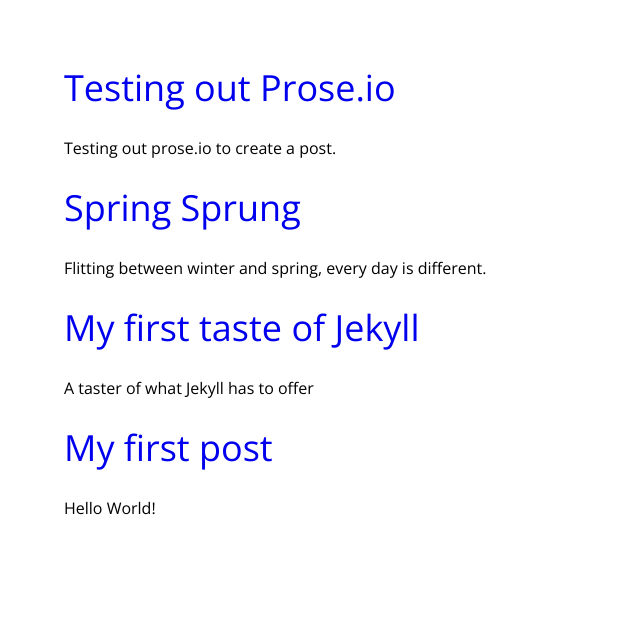
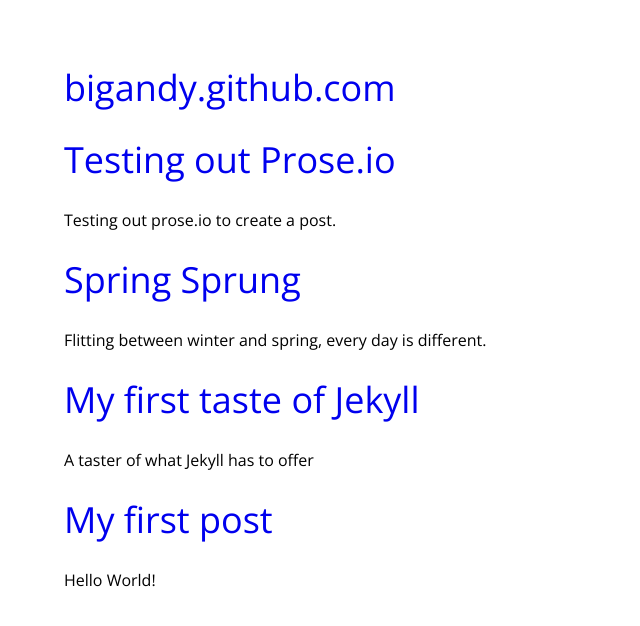
Before and after one commit to bigandy/bigandy.github.io, a Jekyll site: the page built from index.html, in a window 1280 px wide. Shown: the top 626 px of the page, without its empty margins (0-640 px from the left). Built offline with Jekyll 4.4.1, drawn with Linux system fonts in a browser that asks for light colours; Markdown is read by kramdown in place of the engine named in the settings; the list of posts is cut into pages by our own code.

Commit message:
change default to have main element, and site header

```diff
--- a/_layouts/default.html
+++ b/_layouts/default.html
@@ -13,9 +13,12 @@
   </head>
 <body>
 
-<div class="container">
+{% include header.html %}
+
+
+<main role="main" class="container">
     {{ content }}
-</div>
+</main>
 
 <!-- {% include footer.html %} -->
 
```
